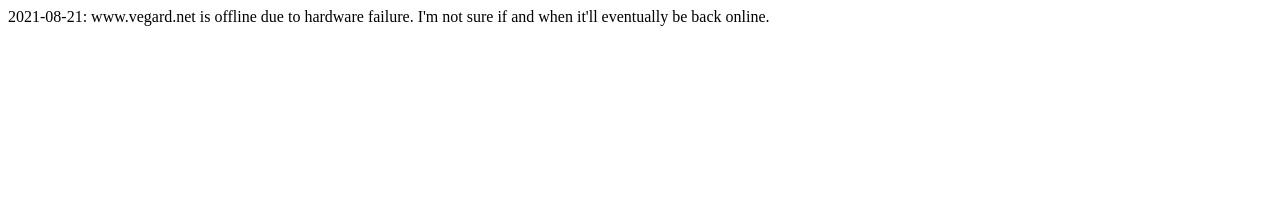
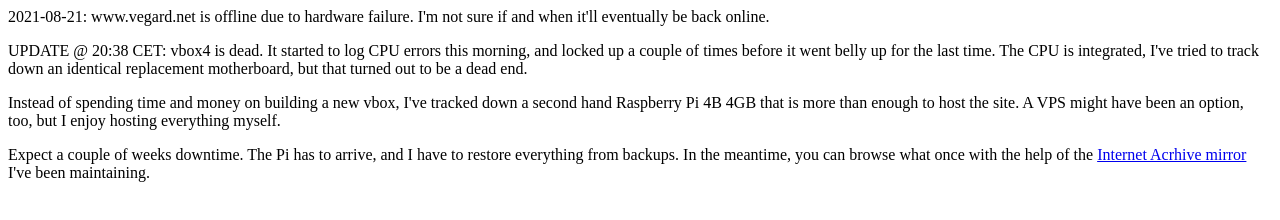
Before and after one commit to vskjefst/vegard.net-offline, a plain HTML site: page index.html in a window 1280 px wide. Drawn offline with Linux system fonts and the light colour scheme.

Commit message:
Update index.html
add update

```diff
--- a/index.html
+++ b/index.html
@@ -4,5 +4,8 @@
 </head>
 <body>
 <p>2021-08-21: www.vegard.net is offline due to hardware failure. I'm not sure if and when it'll eventually be back online.</p>
+  <p>UPDATE @ 20:38 CET: vbox4 is dead. It started to log CPU errors this morning, and locked up a couple of times before it went belly up for the last time. The CPU is integrated, I've tried to track down an identical replacement motherboard, but that turned out to be a dead end.</p>
+  <p>Instead of spending time and money on building a new vbox, I've tracked down a second hand Raspberry Pi 4B 4GB that is more than enough to host the site. A VPS might have been an option, too, but I enjoy hosting everything myself.</p>
+  <p>Expect a couple of weeks downtime. The Pi has to arrive, and I have to restore everything from backups. In the meantime, you can browse what once with the help of the <a href="https://web.archive.org/web/20210804214723/https://www.vegard.net/">Internet Acrhive mirror</a> I've been maintaining.</p>
 </body>
 </html>
```
